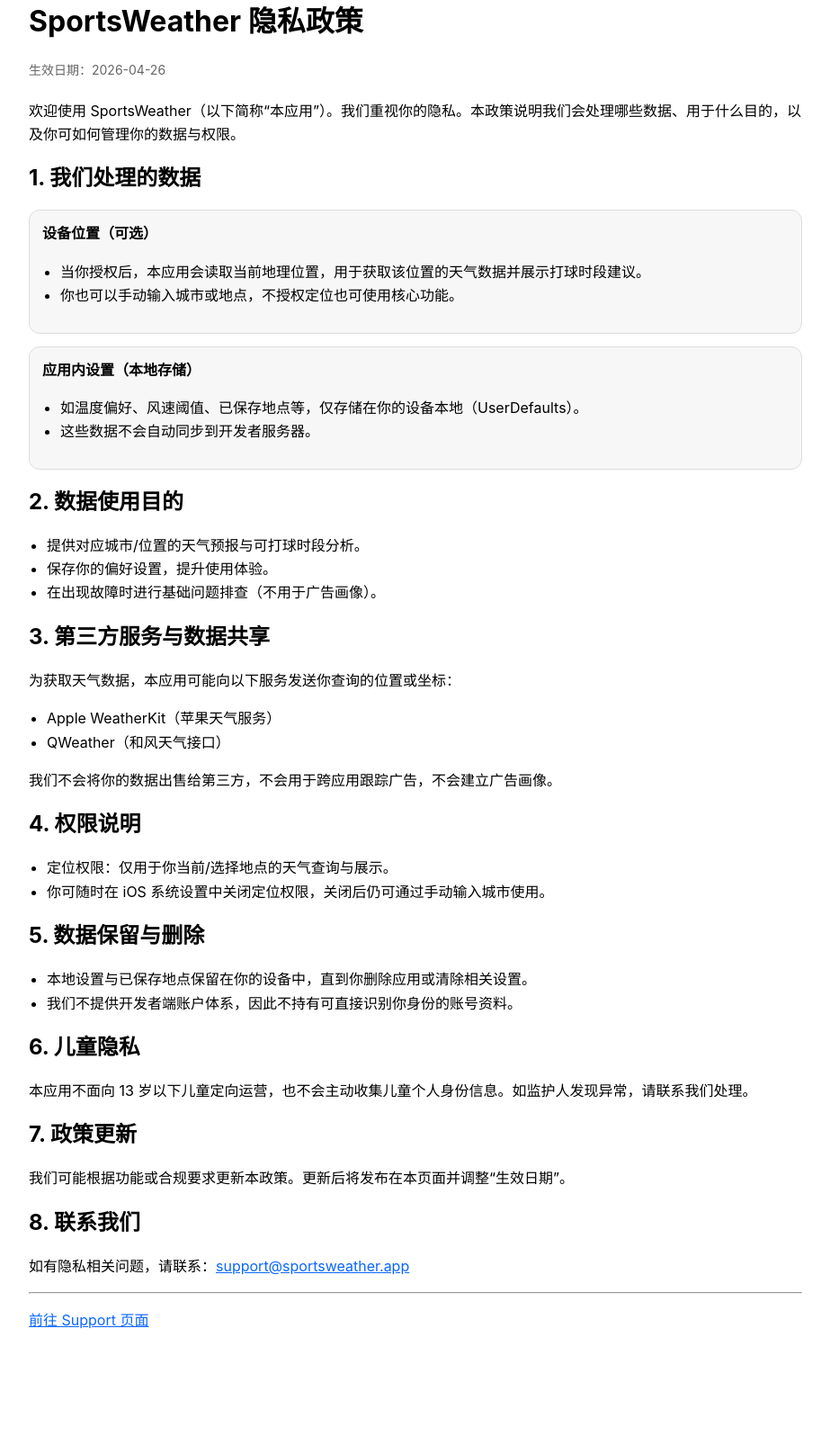
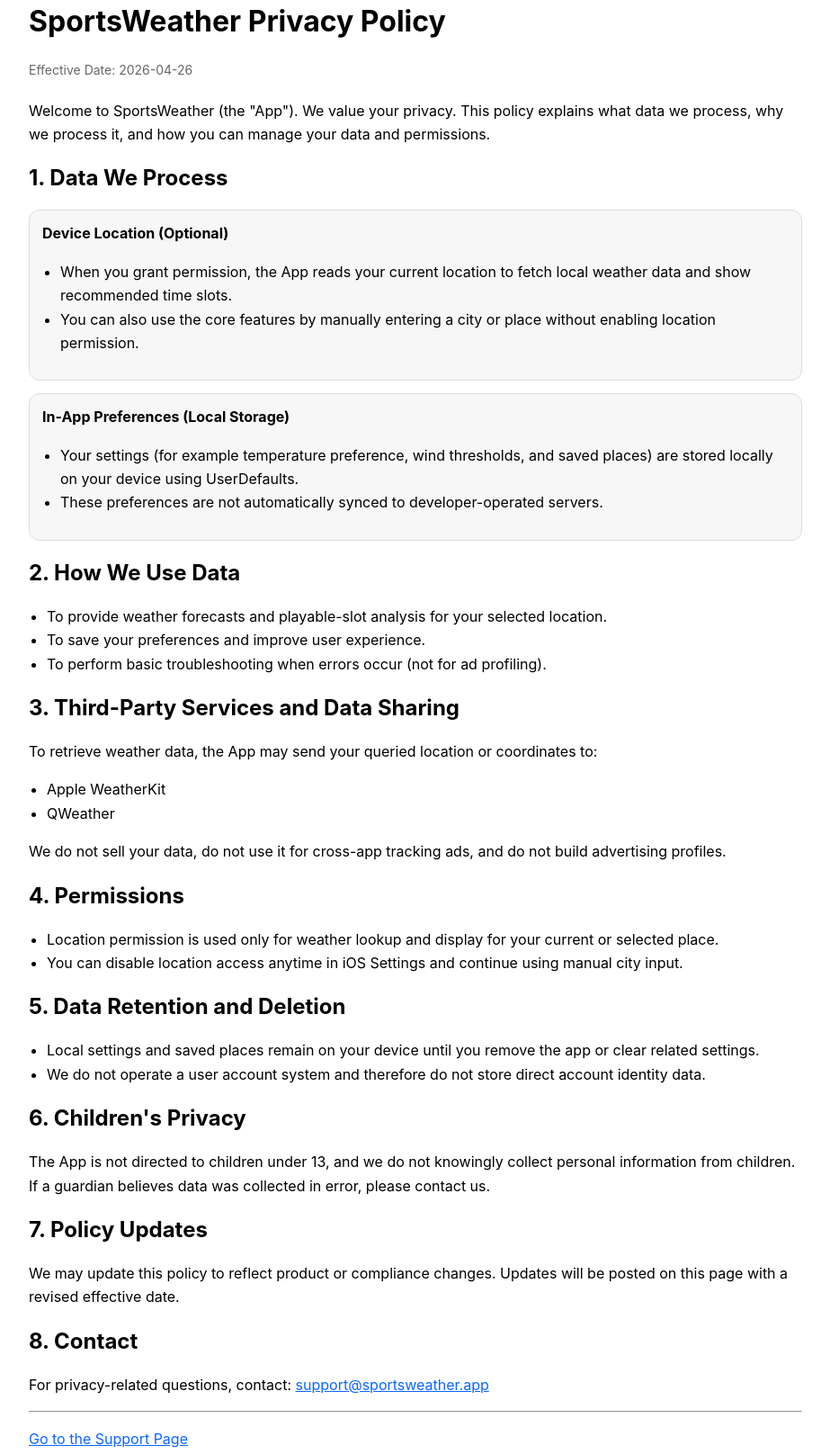
Before and after one commit to wore99/vvdev, a plain HTML site: page sportsweather_privacy.html in a window 1280 px wide. Shown: the part 42-1658 px from the top of the page at 90% size, without its empty margins (178-1101 px from the left). Before the commit the page ends 1587 px from the top, so only its background shows below. Drawn offline with Linux system fonts and the light colour scheme.

Commit message:
chore(sportsweather): update app store privacy/support pages

```diff
--- a/sportsweather_privacy.html
+++ b/sportsweather_privacy.html
@@ -1,9 +1,9 @@
 <!doctype html>
-<html lang="zh-CN">
+<html lang="en">
 <head>
   <meta charset="utf-8">
   <meta name="viewport" content="width=device-width, initial-scale=1">
-  <title>SportsWeather 隐私政策</title>
+  <title>SportsWeather Privacy Policy</title>
   <style>
     :root { color-scheme: light dark; }
     body {
@@ -27,74 +27,74 @@
   </style>
 </head>
 <body>
-  <h1>SportsWeather 隐私政策</h1>
-  <p class="meta">生效日期：2026-04-26</p>
+  <h1>SportsWeather Privacy Policy</h1>
+  <p class="meta">Effective Date: 2026-04-26</p>
 
   <p>
-    欢迎使用 SportsWeather（以下简称“本应用”）。我们重视你的隐私。本政策说明我们会处理哪些数据、用于什么目的，以及你可如何管理你的数据与权限。
+    Welcome to SportsWeather (the "App"). We value your privacy. This policy explains what data we process, why we process it, and how you can manage your data and permissions.
   </p>
 
-  <h2>1. 我们处理的数据</h2>
+  <h2>1. Data We Process</h2>
   <div class="card">
-    <strong>设备位置（可选）</strong>
+    <strong>Device Location (Optional)</strong>
     <ul>
-      <li>当你授权后，本应用会读取当前地理位置，用于获取该位置的天气数据并展示打球时段建议。</li>
-      <li>你也可以手动输入城市或地点，不授权定位也可使用核心功能。</li>
+      <li>When you grant permission, the App reads your current location to fetch local weather data and show recommended time slots.</li>
+      <li>You can also use the core features by manually entering a city or place without enabling location permission.</li>
     </ul>
   </div>
   <div class="card">
-    <strong>应用内设置（本地存储）</strong>
+    <strong>In-App Preferences (Local Storage)</strong>
     <ul>
-      <li>如温度偏好、风速阈值、已保存地点等，仅存储在你的设备本地（UserDefaults）。</li>
-      <li>这些数据不会自动同步到开发者服务器。</li>
+      <li>Your settings (for example temperature preference, wind thresholds, and saved places) are stored locally on your device using UserDefaults.</li>
+      <li>These preferences are not automatically synced to developer-operated servers.</li>
     </ul>
   </div>
 
-  <h2>2. 数据使用目的</h2>
+  <h2>2. How We Use Data</h2>
   <ul>
-    <li>提供对应城市/位置的天气预报与可打球时段分析。</li>
-    <li>保存你的偏好设置，提升使用体验。</li>
-    <li>在出现故障时进行基础问题排查（不用于广告画像）。</li>
+    <li>To provide weather forecasts and playable-slot analysis for your selected location.</li>
+    <li>To save your preferences and improve user experience.</li>
+    <li>To perform basic troubleshooting when errors occur (not for ad profiling).</li>
   </ul>
 
-  <h2>3. 第三方服务与数据共享</h2>
-  <p>为获取天气数据，本应用可能向以下服务发送你查询的位置或坐标：</p>
+  <h2>3. Third-Party Services and Data Sharing</h2>
+  <p>To retrieve weather data, the App may send your queried location or coordinates to:</p>
   <ul>
-    <li>Apple WeatherKit（苹果天气服务）</li>
-    <li>QWeather（和风天气接口）</li>
+    <li>Apple WeatherKit</li>
+    <li>QWeather</li>
   </ul>
   <p>
-    我们不会将你的数据出售给第三方，不会用于跨应用跟踪广告，不会建立广告画像。
+    We do not sell your data, do not use it for cross-app tracking ads, and do not build advertising profiles.
   </p>
 
-  <h2>4. 权限说明</h2>
+  <h2>4. Permissions</h2>
   <ul>
-    <li>定位权限：仅用于你当前/选择地点的天气查询与展示。</li>
-    <li>你可随时在 iOS 系统设置中关闭定位权限，关闭后仍可通过手动输入城市使用。</li>
+    <li>Location permission is used only for weather lookup and display for your current or selected place.</li>
+    <li>You can disable location access anytime in iOS Settings and continue using manual city input.</li>
   </ul>
 
-  <h2>5. 数据保留与删除</h2>
+  <h2>5. Data Retention and Deletion</h2>
   <ul>
-    <li>本地设置与已保存地点保留在你的设备中，直到你删除应用或清除相关设置。</li>
-    <li>我们不提供开发者端账户体系，因此不持有可直接识别你身份的账号资料。</li>
+    <li>Local settings and saved places remain on your device until you remove the app or clear related settings.</li>
+    <li>We do not operate a user account system and therefore do not store direct account identity data.</li>
   </ul>
 
-  <h2>6. 儿童隐私</h2>
+  <h2>6. Children's Privacy</h2>
   <p>
-    本应用不面向 13 岁以下儿童定向运营，也不会主动收集儿童个人身份信息。如监护人发现异常，请联系我们处理。
+    The App is not directed to children under 13, and we do not knowingly collect personal information from children. If a guardian believes data was collected in error, please contact us.
   </p>
 
-  <h2>7. 政策更新</h2>
+  <h2>7. Policy Updates</h2>
   <p>
-    我们可能根据功能或合规要求更新本政策。更新后将发布在本页面并调整“生效日期”。
+    We may update this policy to reflect product or compliance changes. Updates will be posted on this page with a revised effective date.
   </p>
 
-  <h2>8. 联系我们</h2>
+  <h2>8. Contact</h2>
   <p>
-    如有隐私相关问题，请联系：<a href="mailto:support@sportsweather.app">support@sportsweather.app</a>
+    For privacy-related questions, contact: <a href="mailto:support@sportsweather.app">support@sportsweather.app</a>
   </p>
 
   <hr>
-  <p><a href="./support.html">前往 Support 页面</a></p>
+  <p><a href="./support.html">Go to the Support Page</a></p>
 </body>
 </html>
```
Also changed, not shown: sportsweather_support.html (+24 -24 lines).
